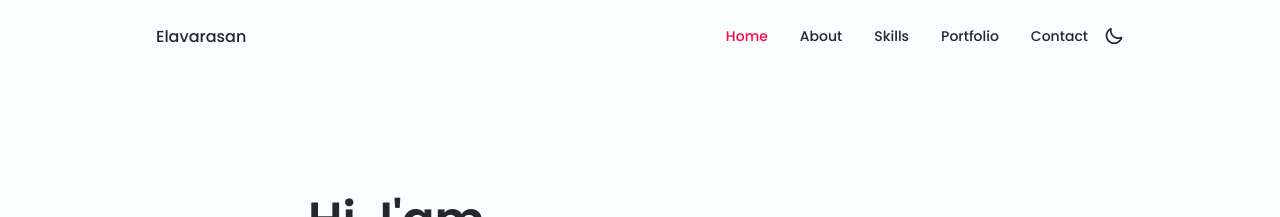
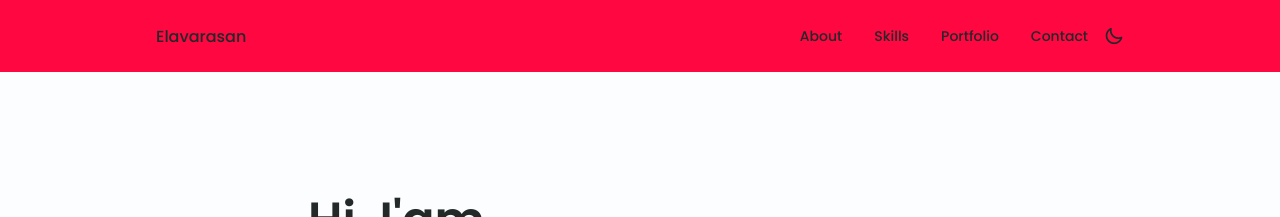
Before and after one commit to codewithtamizha/codewithtamilz_profile, a plain HTML site: page index.html in a window 1280 px wide. Shown: the top 217 px of the page. Drawn offline with nearby package versions, Linux system fonts and the light colour scheme.

Commit message:
Update styles.css

```diff
--- a/packages/css/styles.css
+++ b/packages/css/styles.css
@@ -180,9 +180,10 @@ img {
   position: fixed;
   bottom: 0;
   left: 0;
-    padding: 1rem;
-  z-index: var(--z-fixed);
-  background-color: var(--body-color);
+   padding: 0.75rem;
+    left: 0;
+    z-index: var(--z-fixed);
+    background-color: #ff0841;
 }
 
 /*==================== NAV ====================*/
```
